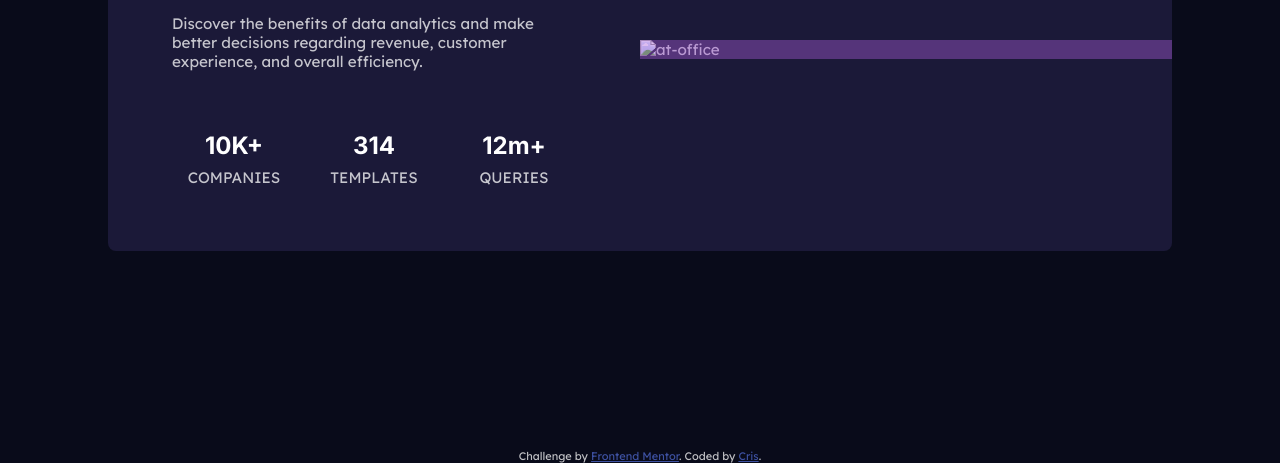
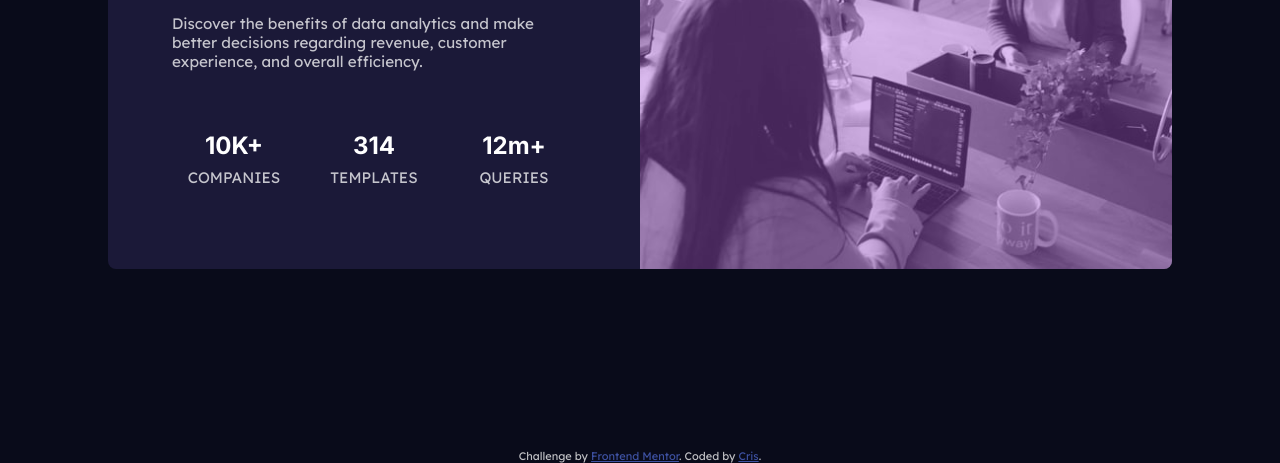
Before and after one commit to tiancristian/stats-preview-card-component-main, a plain HTML site: page index.html in a window 1280 px wide. Shown: the part 351-814 px from the top of the page. Drawn offline with Linux system fonts and the light colour scheme; the site is published under a folder, as on GitHub Pages, so addresses that start at the root find nothing.

Commit message:
Update index.html

```diff
--- a/index.html
+++ b/index.html
@@ -53,7 +53,7 @@
 
       <div class="card-col card-image">
 
-        <img src="/images/image-header-desktop.jpg" alt="at-office" aria-hidden="true">
+        <img src="images/image-header-desktop.jpg" alt="at-office" aria-hidden="true">
 
       </div>
 
```
